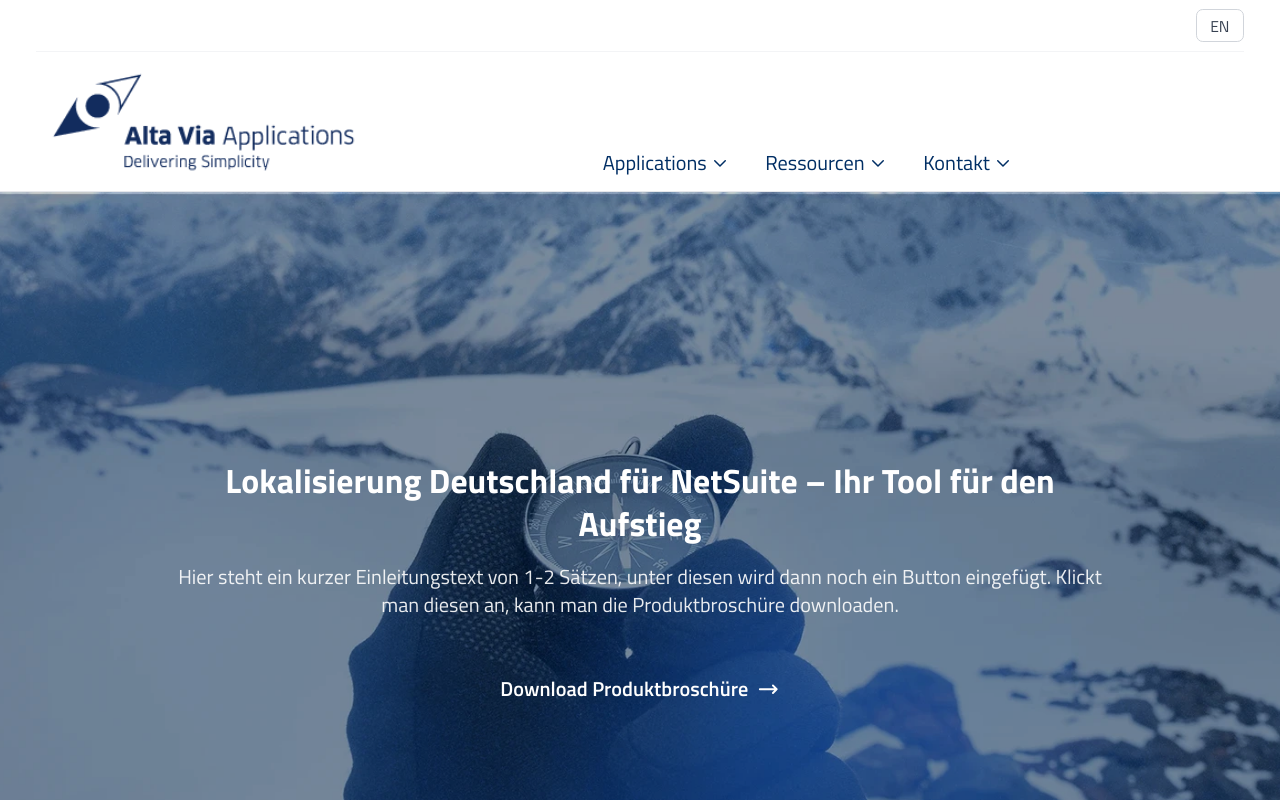
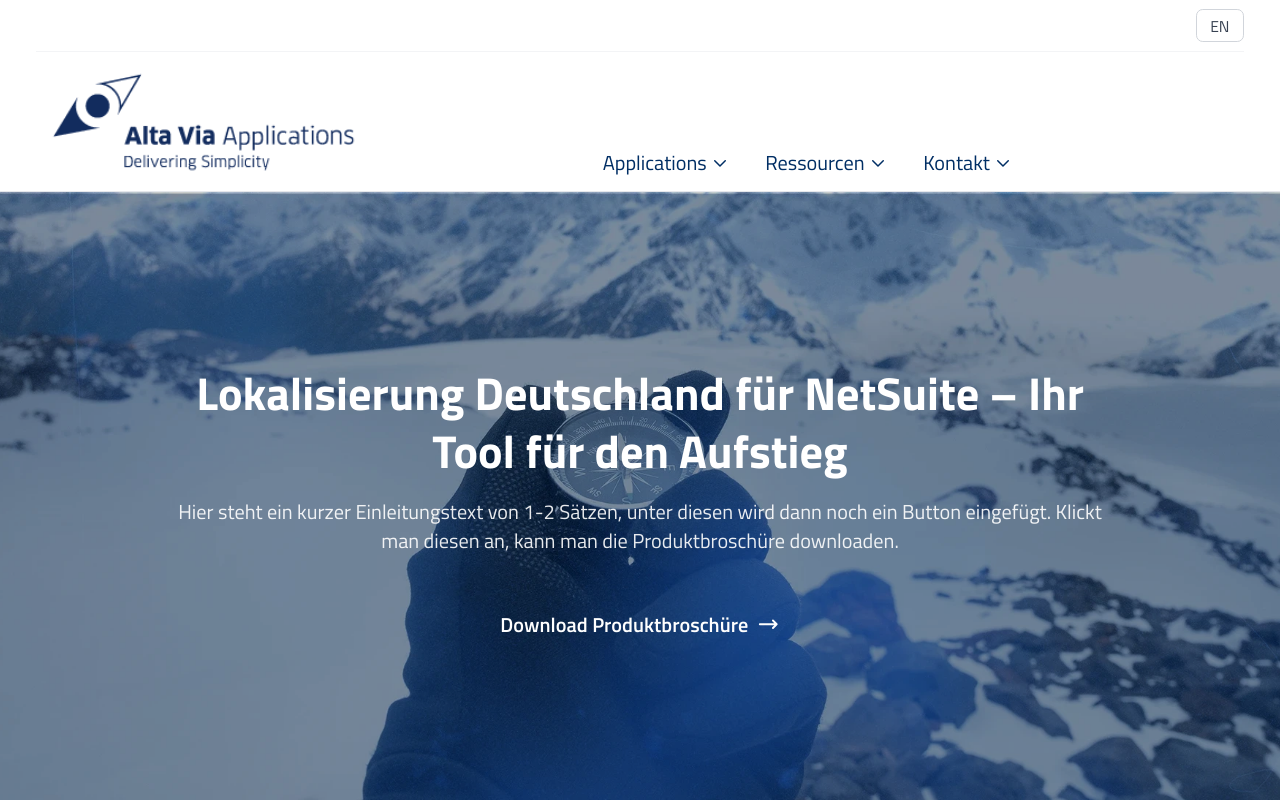
Before and after one commit to Altavia-web/altaviaa.ai, a Next.js app: page / in a window 1280 px wide. Shown: the top 800 px of the page. Built offline with nearby package versions, Linux system fonts and the light colour scheme.

Commit message:
hero update

```diff
--- a/components/sections/home/home-hero.tsx
+++ b/components/sections/home/home-hero.tsx
@@ -3,7 +3,7 @@
 
 export default function HomeHero() {
   return (
-    <section className="relative min-h-screen flex items-center justify-center text-white">
+    <section className="relative flex items-center justify-center text-white" style={{ minHeight: '80vh' }}>
       {/* Background Image */}
       <div className="absolute inset-0">
         <Image
@@ -20,7 +20,7 @@
 
       {/* Content */}
       <div className="relative z-10 max-w-4xl mx-auto px-6 text-center">
-        <h1 className="text-3xl md:text-4xl lg:text-6xl font-bold mb-6 leading-tight">
+        <h1 className="text-4xl md:text-4xl lg:text-6xl font-bold mb-6 leading-tight">
           Lokalisierung Deutschland für NetSuite – Ihr Tool für den Aufstieg
         </h1>
         <p className="text-lg md:text-xl mb-8 leading-relaxed opacity-90">
```
